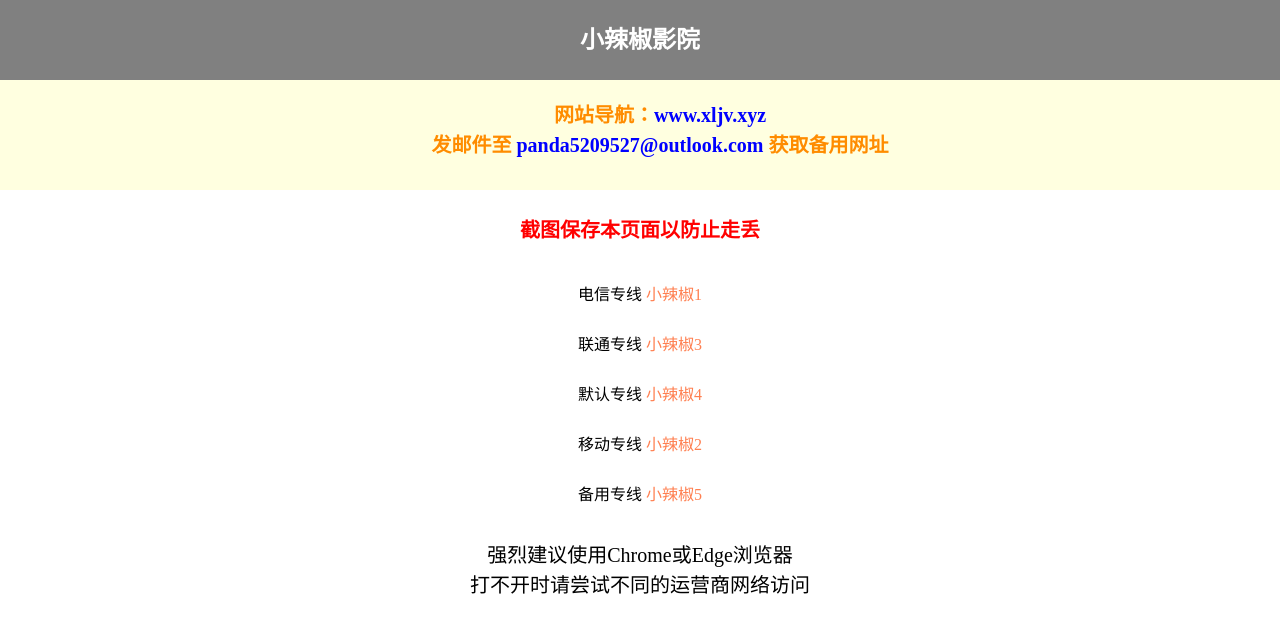
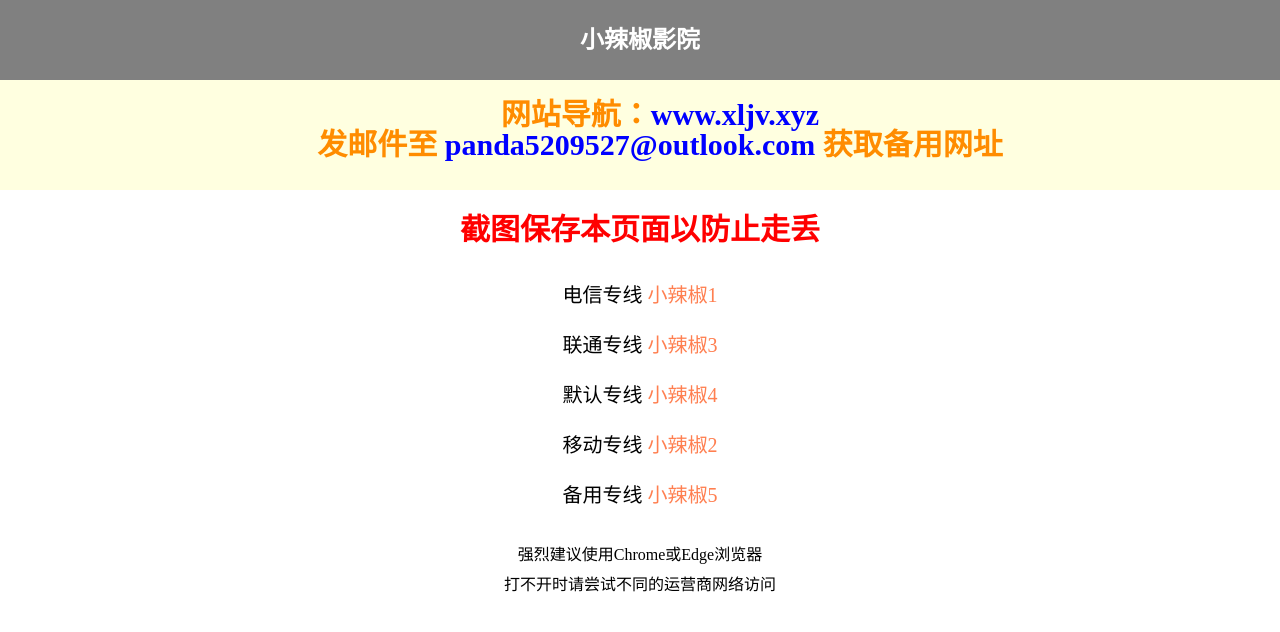
Before and after one commit to zhegcheg/navigation, a plain HTML site: page index.html in a window 1280 px wide. Shown: the top 632 px of the page. Drawn offline with nearby package versions, Linux system fonts and the light colour scheme.

Commit message:
修改字体！

```diff
--- a/css/index.css
+++ b/css/index.css
@@ -18,7 +18,7 @@
 	height: 70px;
 	line-height: 30px;
 	text-align: center;
-	font-size: 20px;
+	font-size: 30px;
 	font-weight: bold;
 	background-color: #FFFFE0;
 	color: #FF8C00;
@@ -32,10 +32,11 @@
 	height: 80px;
 	line-height: 80px;
 	font-weight: bold;
-	font-size: 20px;
+	font-size: 30px;
 }
 .nav-list li{
 	height: 50px;
+	font-size: 20px;
 	line-height: 50px;
 }
 .nav-list li a{
@@ -51,7 +52,7 @@
 }
 .footer{
 	text-align: center;
-	font-size: 20px;
+	font-size: 16px;
 	height: 30px;
 	line-height: 30px;
 	font-weight: 500;
```
